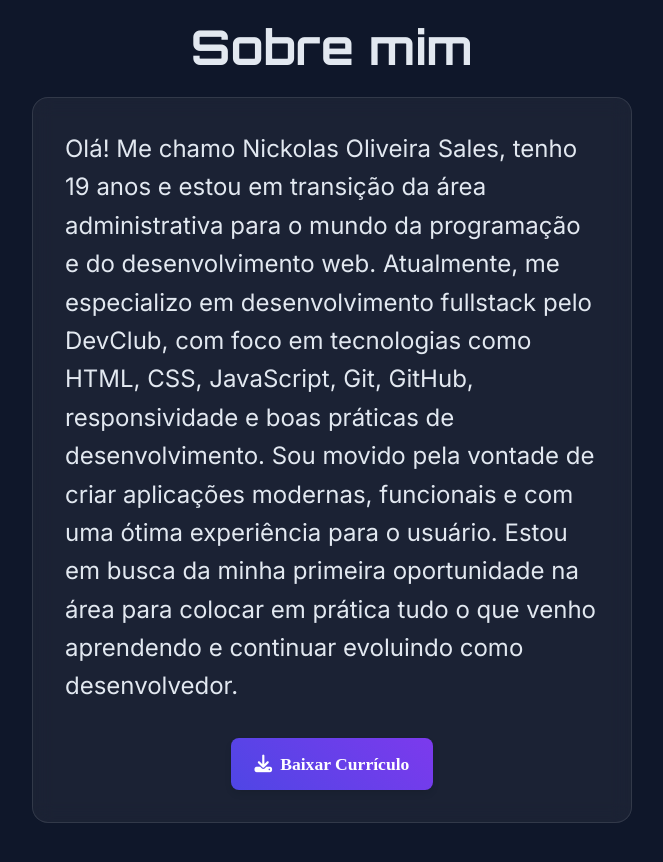
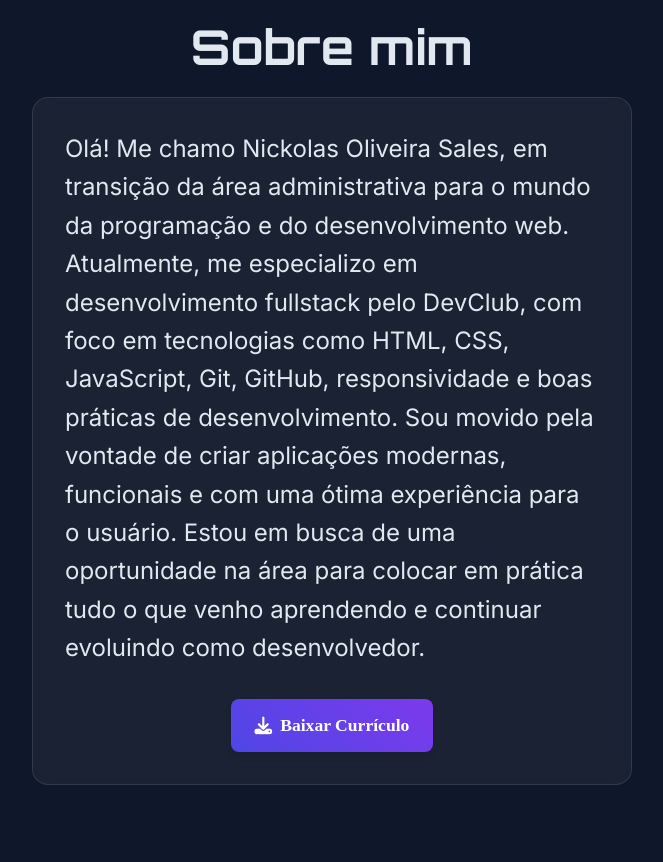
Before and after one commit to Nick006-dot/meu-portfolio, a plain HTML site: page index.html in a window 1280 px wide. Shown: the part 880-1742 px from the top of the page, without its empty margins (308-971 px from the left). Drawn offline with Linux system fonts and the light colour scheme.

Commit message:
Pequenas correções no texto da seção sobre

```diff
--- a/index.html
+++ b/index.html
@@ -63,14 +63,14 @@
     <section id="sobre" class="sobre-projetos">
         <h2 class="sobre-titulo">Sobre mim</h2>
         <div class="sobre-caixa">
-            <p>Olá! Me chamo Nickolas Oliveira Sales, tenho 19 anos e estou em transição da área administrativa para o mundo
+            <p>Olá! Me chamo Nickolas Oliveira Sales, em transição da área administrativa para o mundo
                 da programação e do desenvolvimento web.
 
                 Atualmente, me especializo em desenvolvimento fullstack pelo DevClub, com foco em tecnologias como HTML,
                 CSS, JavaScript, Git, GitHub, responsividade e boas práticas de desenvolvimento.
 
                 Sou movido pela vontade de criar aplicações modernas, funcionais e com uma ótima experiência para o
-                usuário. Estou em busca da minha primeira oportunidade na área para colocar em prática tudo o que venho
+                usuário. Estou em busca de uma oportunidade na área para colocar em prática tudo o que venho
                 aprendendo e continuar evoluindo como desenvolvedor.
             </p>
 
```
Also changed, not shown: 1 other file.
